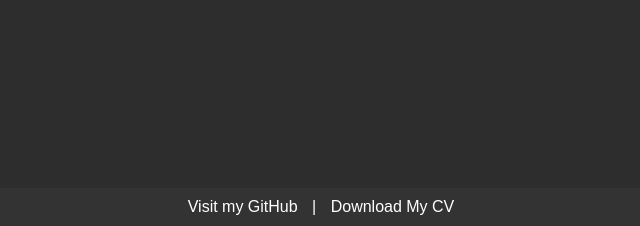
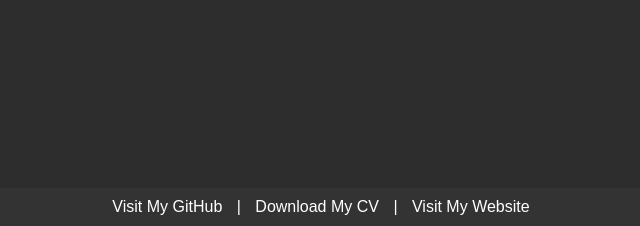
Before and after one commit to nicholasjprimianomd/et_tube, a Flask app: page / in a window 1280 px wide. Shown: the part 574-800 px from the top of the page, without its empty margins (319-959 px from the left). Run offline with Flask 2, Linux system fonts and the light colour scheme.

Commit message:
frontend mod

```diff
--- a/templates/index.html
+++ b/templates/index.html
@@ -132,9 +132,11 @@
   });
 </script>
 <div class="site-info">
-  <a href="https://github.com/nicholasprimiano" target="_blank">Visit my GitHub</a>
+  <a href="https://github.com/nicholasprimiano" target="_blank">Visit My GitHub</a>
   | <!-- Separator can be removed if not needed -->
   <a href="http://nickprimiano.com/wp-content/uploads/2023/11/CV_Nicholas_Primiano.pdf" target="_blank" download>Download My CV</a>
+  |
+  <a href="nickprimiano.com" target="_blank">Visit My Website</a>
 </div>
 </body>
 </html>
```
